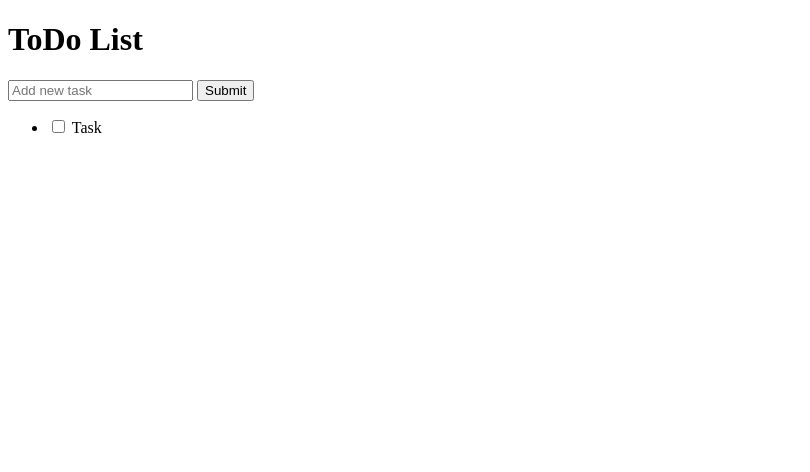
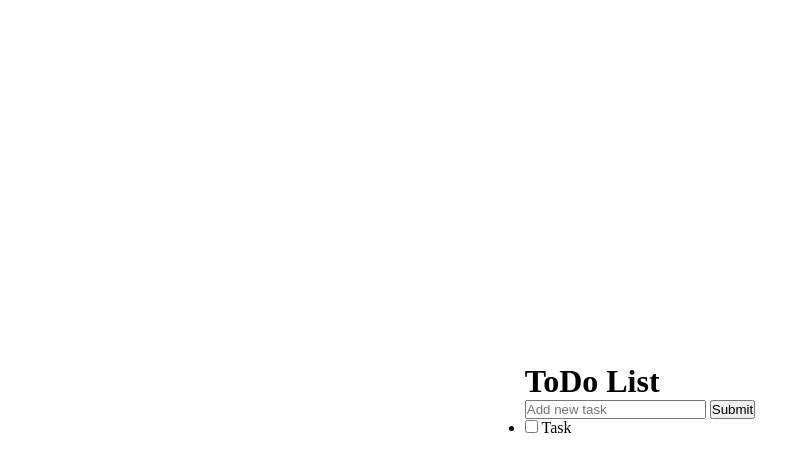
Before and after one commit to GrisGGG/toDoList-VueJs, a plain HTML site: page index.html in a window 1280 px wide. Shown: the whole page, without its empty margins (0-810 px from the left). Drawn offline with nearby package versions, Linux system fonts and the light colour scheme.

Commit message:
3. Añadiendo variables css

```diff
--- a/index.html
+++ b/index.html
@@ -25,6 +25,7 @@
             </li>
         </ul>
     </div>
+    <script src="https://unpkg.com/vue@3"></script>
     <script src="script.js"></script>
 </body>
 </html>
--- a/style.css
+++ b/style.css
@@ -0,0 +1,23 @@
+@import url('https://fonts.googleapis.com/css2?family=Poppins:ital,wght@0,700;1,200&display=swap');
+
+*{
+    margin: 0;
+    padding: 0;
+    box-sizing: border-box;
+}
+
+:root{
+    --checkbox-color: pink;
+    --checkbox-shadow: purple;
+    --add-button:cyan;
+    --add-button-shadow:blue;
+}
+
+body{
+    width: 100%;
+    height: 100vh;
+    display: flex;
+    justify-content: center;
+    align-items: center;
+
+}
```
